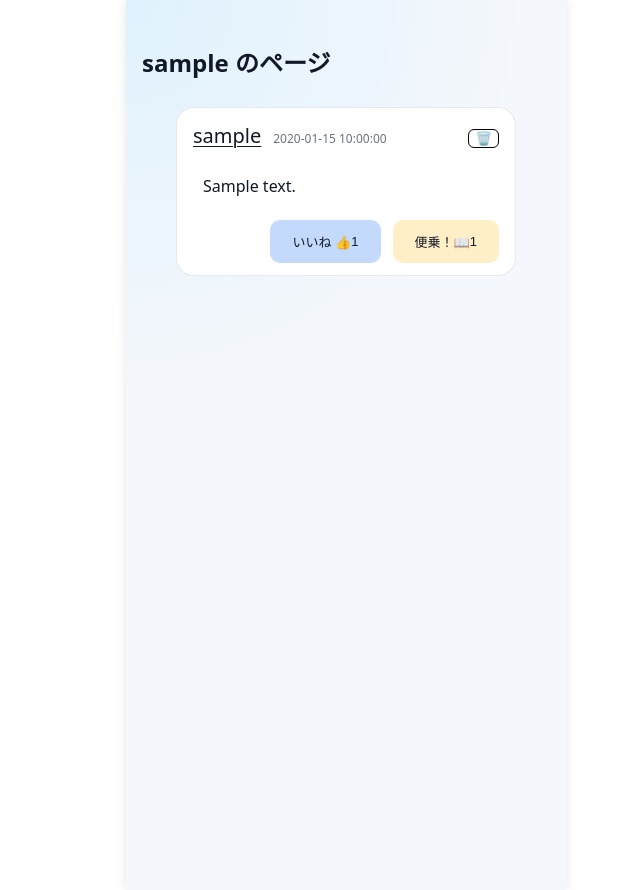
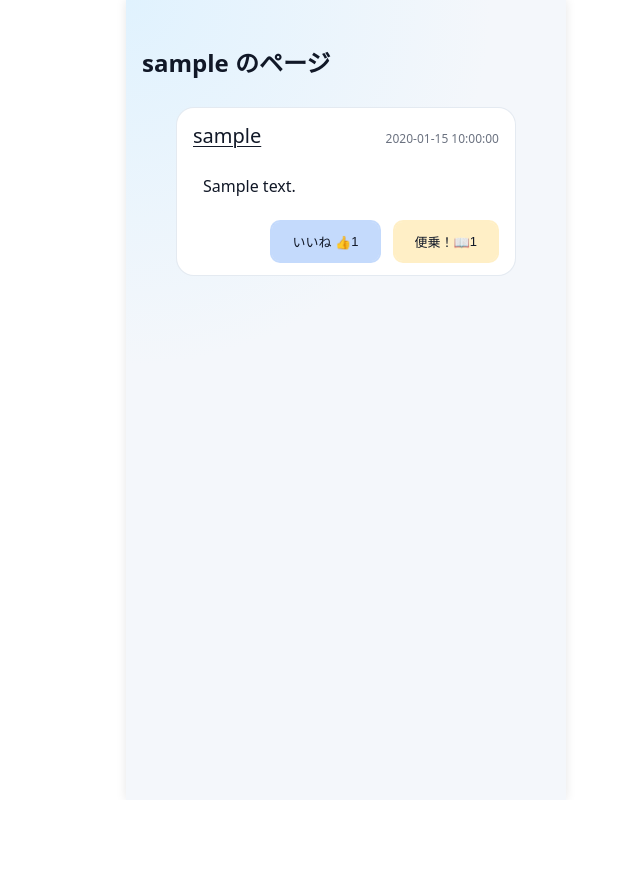
Before and after one commit to RareTECH-Hackathon-Gteam/Hackathon-SNS-app-Gteam, a Flask app: template SNSApp/templates/users/my_page.html in a window 1280 px wide. Shown: the whole page, without its empty margins (294-934 px from the left). After the commit the page ends 345 px from the top, so only its background shows below. Run offline with Flask 2, Linux system fonts and the light colour scheme; the template is opened without the code that fills it: most values are stand-ins (such as "Sample title", 1, 10 or a date in 2020); some libraries are stand-ins or nearby versions.

Commit message:
画面の下から投稿作成ボタンがはみ出るのを修正しました

```diff
--- a/SNSApp/static/css/base.css
+++ b/SNSApp/static/css/base.css
@@ -13,8 +13,9 @@ body {
   font-family: system-ui, -apple-system, BlinkMacSystemFont, "Segoe UI", sans-serif;
   background: radial-gradient(circle at top left, #e0f2fe 0, #f4f7fb 40%, #f4f7fb 100%);
   color: var(--text-main);
+  width: 100%;
   max-width: 440px;
-  height: 890px;
+  height: min(890px, 100dvh);
   overflow: hidden;
   box-shadow: 0 0 10px rgba(0, 0, 0, 0.1);
   display: flex;
@@ -50,10 +51,6 @@ main {
   text-decoration: none;
   font-size: 18px;
   color: var(--text-sub);
-}
-
-main {
-  min-height: 100vh;
 }
 
 header{
--- a/SNSApp/static/css/my_page.css
+++ b/SNSApp/static/css/my_page.css
@@ -40,20 +40,6 @@ main {
   width: 100%;
   margin: 0 auto;
   margin-bottom: 10px;
-}
-
-.post-info {
-  display: flex;
-  align-items: baseline;
-  gap: 12px;
-}
-
-.btn-delete {
-  background-color: transparent;
-  border: 1px solid;
-  border-radius: 6px;
-  cursor: pointer;
-  transition: all 0.3s ease;
 }
 
 .post-content {
--- a/SNSApp/templates/users/my_page.html
+++ b/SNSApp/templates/users/my_page.html
@@ -16,16 +16,10 @@
       <div class="post-card">
         <div class="post-content">
           <div class="post-header">
-            <div class="post-info">
-              <div class="post-user">
-                <span class="display-name">{{ post.user_name }}</span>
-              </div>
-              <div class="post-time">{{ post.created_at }}</div>
+            <div class="post-user">
+              <span class="display-name">{{ post.user_name }}</span>
             </div>
-            <!-- 削除ボタン -->
-            <form action="{{ url_for('delete_post', post_id=post.id) }}" method="POST" onsubmit="return confirm('本当に消していいですか？');">
-              <button class="btn-delete" type="button">🗑️</button>
-            </form>
+            <div class="post-time">{{ post.created_at }}</div>
           </div>
           <div class="post-body">
             {{ post.contents }}
```
Also changed, not shown: SNSApp/static/css/post.css (+20 -5 lines).
